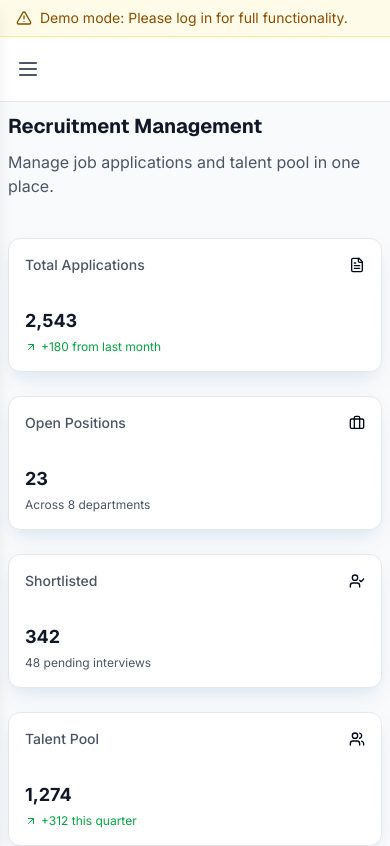
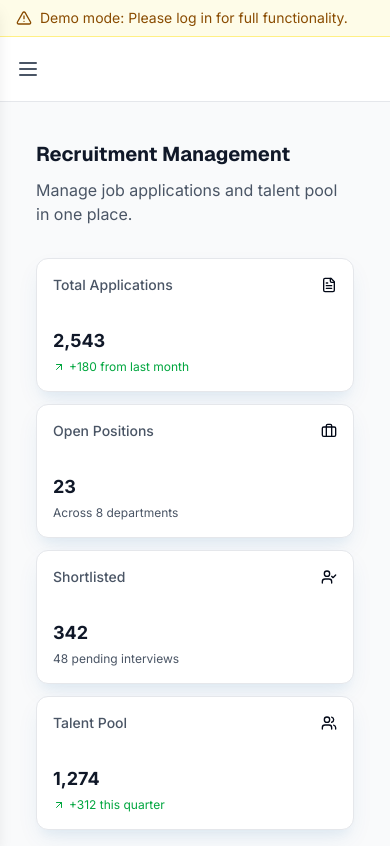
Before and after one commit to jeremybuyi/nssf-talent-system, a Next.js app: page /dashboard in a window 390 px wide. Shown: the top 846 px of the page. Built offline with nearby package versions, Linux system fonts and the light colour scheme; no server answers.

Commit message:
Comprehensive functionality and updates for Demo v4

```diff
--- a/src/app/dashboard/page.tsx
+++ b/src/app/dashboard/page.tsx
@@ -14,7 +14,6 @@ import {
   Clock
 } from 'lucide-react'
 
-// Mock data for MVP demo
 const mockStats = {
   totalApplications: 2543,
   applicationsChange: 180,
@@ -103,10 +102,11 @@ const formatStatus = (status: string) => {
 export default function DashboardPage() {
   return (
     <DashboardLayout>
-      <div className="flex flex-col space-y-6">
+      <div className="min-h-screen bg-gray-50 p-6">
+        <div className="max-w-7xl mx-auto space-y-8">
           {/* Header */}
-        <div className="flex flex-col space-y-2">
-          <h1 className="text-3xl font-geist font-bold text-gray-900">
+          <div className="mb-8">
+            <h1 className="text-3xl font-geist font-bold text-gray-900 mb-2">
               Recruitment Management
             </h1>
             <p className="text-gray-600">
@@ -114,9 +114,9 @@ export default function DashboardPage() {
             </p>
           </div>
 
-        {/* Stats Cards - Proper Grid */}
-        <div className="grid grid-cols-1 sm:grid-cols-2 lg:grid-cols-4 gap-6">
-          <Card className="nssf-card">
+          {/* Stats Cards */}
+          <div className="grid grid-cols-1 md:grid-cols-2 lg:grid-cols-4 gap-6 mb-8">
+            <Card className="nssf-card h-full">
               <CardHeader className="flex flex-row items-center justify-between space-y-0 pb-2">
                 <CardTitle className="text-sm font-medium text-gray-600">
                   Total Applications
@@ -134,7 +134,7 @@ export default function DashboardPage() {
               </CardContent>
             </Card>
 
-          <Card className="nssf-card">
+            <Card className="nssf-card h-full">
               <CardHeader className="flex flex-row items-center justify-between space-y-0 pb-2">
                 <CardTitle className="text-sm font-medium text-gray-600">
                   Open Positions
@@ -151,7 +151,7 @@ export default function DashboardPage() {
               </CardContent>
             </Card>
 
-          <Card className="nssf-card">
+            <Card className="nssf-card h-full">
               <CardHeader className="flex flex-row items-center justify-between space-y-0 pb-2">
                 <CardTitle className="text-sm font-medium text-gray-600">
                   Shortlisted
@@ -168,7 +168,7 @@ export default function DashboardPage() {
               </CardContent>
             </Card>
 
-          <Card className="nssf-card">
+            <Card className="nssf-card h-full">
               <CardHeader className="flex flex-row items-center justify-between space-y-0 pb-2">
                 <CardTitle className="text-sm font-medium text-gray-600">
                   Talent Pool
@@ -187,10 +187,10 @@ export default function DashboardPage() {
             </Card>
           </div>
 
-        {/* Content Grid - Two Column Layout */}
-        <div className="grid grid-cols-1 xl:grid-cols-2 gap-6">
+          {/* Content Section */}
+          <div className="grid grid-cols-1 lg:grid-cols-2 gap-8">
             {/* Recent Applications */}
-          <Card className="nssf-card">
+            <Card className="nssf-card h-full">
               <CardHeader>
                 <div className="flex items-center justify-between">
                   <CardTitle>Recent Applications</CardTitle>
@@ -223,8 +223,8 @@ export default function DashboardPage() {
               </CardContent>
             </Card>
 
-          {/* Training & Upskilling Programs */}
-          <Card className="nssf-card">
+            {/* Training Programs */}
+            <Card className="nssf-card h-full">
               <CardHeader>
                 <CardTitle>Training & Upskilling Programmes</CardTitle>
               </CardHeader>
@@ -257,6 +257,7 @@ export default function DashboardPage() {
             </Card>
           </div>
         </div>
+      </div>
     </DashboardLayout>
   )
 }
--- a/src/app/globals.css
+++ b/src/app/globals.css
@@ -148,9 +148,15 @@
     overflow-x: hidden;
   }
 
-  /* Dashboard layout fixes */
-  main {
-    padding: 1rem !important;
+  /* Main container padding - CRITICAL FIX */
+  .lg\:pl-64 main {
+    padding: 1.5rem !important;
+  }
+
+  /* All dashboard pages padding */
+  .space-y-6 {
+    padding-left: 1.5rem !important;
+    padding-right: 1.5rem !important;
   }
 
   /* Card responsiveness */
```
Lines whose indentation alone changed are shown as unchanged.
